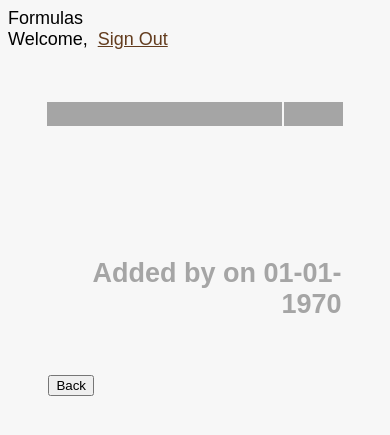
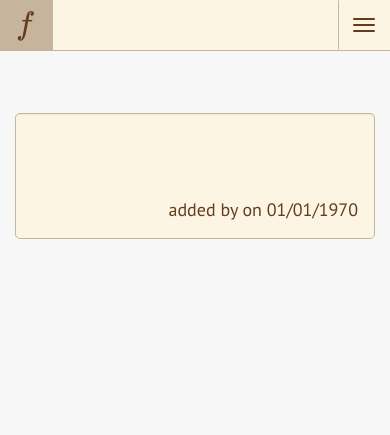
Before and after one commit to aclissold/formulas, a PHP site: page /details.php?FORM_ID=1 in a window 390 px wide. Shown: the top 435 px of the page. Run offline with PHP 8.4, Linux system fonts and the light colour scheme; the visitor is signed in with stand-in values (Sample User, id 1); data that the repository does not hold is empty; some libraries are stand-ins or nearby versions.

Commit message:
Style the details page

```diff
--- /dev/null
+++ b/public_html/css/details.css
@@ -0,0 +1,20 @@
+.formula {
+  color: #633c1e;
+  font-size: 64px;
+  text-align: center;
+}
+
+.formula-description {
+  font-size: 27px;
+  color: #633c1e;
+}
+
+@media screen and (max-width:767px) {
+  .formula {
+    font-size: 32px;
+  }
+
+  .formula-description {
+    font-size: 18px;
+  }
+}
--- a/public_html/css/style.css
+++ b/public_html/css/style.css
@@ -139,6 +139,23 @@
   color: #633c1e;
 }
 
+.well {
+  background-color: #fcf5e3;
+  border-radius: 5px;
+  border: 1px solid #c7b49d;
+  padding: 16px;
+  margin: 42px 0;
+}
+.well h1 {
+  color: #633c1e;
+  font-size: 27px;
+  font-weight: normal;
+}
+.well .caption {
+  color: #633c1e;
+  text-align: right;
+}
+
 .albert {
   margin-left: 8px;
   margin-right: -8px;
--- a/public_html/details.php
+++ b/public_html/details.php
@@ -17,76 +17,86 @@
 
 ?>
 
-<!DOCTYPE html PUBLIC "-//W3C//DTD XHTML 1.0 Transitional//EN" "http://www.w3.org/TR/xhtml1/DTD/xhtml1-transitional.dtd">
-<html xmlns="http://www.w3.org/1999/xhtml">
+<!DOCTYPE html>
+<html lang="en">
 
 <head>
+    <meta charset="utf-8">
+    <meta http-equiv="X-UA-Compatible" content="IE=edge">
+    <meta name="viewport" content="width=device-width, initial-scale=1">
+    <!-- The above 3 meta tags *must* come first in the head; any other head content must come *after* these tags -->
+
 	<meta http-equiv="Content-Type" content="text/html; charset=utf-8" />
-	<title>Formulas</title>
-	<link rel="stylesheet" href="style.css" type="text/css" />
-	<script src="jquery-2.1.4.min.js"></script>
+	<title>Details | Formulas</title>
+
+    <!-- Bootstrap core CSS -->
+    <link href="css/bootstrap.min.css" rel="stylesheet">
+
+    <!-- HTML5 shim and Respond.js for IE8 support of HTML5 elements and media queries -->
+    <!--[if lt IE 9]>
+      <script src="https://oss.maxcdn.com/html5shiv/3.7.2/html5shiv.min.js"></script>
+      <script src="https://oss.maxcdn.com/respond/1.4.2/respond.min.js"></script>
+    <![endif]-->
+
+	<link rel="stylesheet" href="css/style.css" type="text/css" />
+	<link rel="stylesheet" href="css/details.css" type="text/css" />
+	<link rel="stylesheet" href="css/katex.min.css" type="text/css" />
+    <link href='https://fonts.googleapis.com/css?family=PT+Serif' rel='stylesheet' type='text/css'>
+    <link href='https://fonts.googleapis.com/css?family=PT+Sans:400,700' rel='stylesheet' type='text/css'>
 </head>
 
 <body>
-	<div id="header">
-		<div id="left">
-			<label>Formulas</label>
+    <!-- Static navbar -->
+    <nav class="navbar navbar-default navbar-static-top">
+      <div class="navbar-header">
+        <button type="button" class="navbar-toggle collapsed" data-toggle="collapse" data-target="#navbar" aria-expanded="false" aria-controls="navbar">
+          <span class="sr-only">Toggle navigation</span>
+          <span class="icon-bar"></span>
+          <span class="icon-bar"></span>
+          <span class="icon-bar"></span>
+        </button>
+        <a class="navbar-brand navbar-brand-small tex" href="home.php" data-expr="f">f</a>
       </div>
-		<div id="right">
-			<div id="content">
-				Welcome, <?php echo $userRow['USER_NAME']; ?>&nbsp;<a href="logout.php?logout">Sign Out</a>
+      <div id="navbar" class="navbar-collapse collapse">
+        <ul class="user nav navbar-nav navbar-right">
+          <li>
+            <span><?php echo $userRow['USER_NAME']; ?></span>
+            <img alt="Albert" class="albert" src="img/albert.png" width="43" height="43"/>
+            <a href="logout.php?logout">
+              <span class="glyphicon glyphicon-log-out"/>
+            </a>
+          </li>
+        </ul>
+      </div><!--/.nav-collapse -->
+    </nav>
+
+    <div class="container">
+      <div class="well">
+          <h1><?php echo $formulaRow['FORM_NAME']; ?></h1>
+          <div class="category"><?php echo $formulaRow['CATEGORYNAME']; ?></div>
+          <div class="formula tex" data-expr="<?php echo $formulaRow['FORM_FORMULA']; ?>"></div>
+          <div class="caption">
+            added by <?php echo $formulaRow['USERNAME']; ?>
+            on <?php echo date('m/d/Y', strtotime($formulaRow['FORM_DATE']) );?>
           </div>
       </div>
-	</div>
-	<div id="body" style="margin-bottom:100px">
-		<center>
-			<div style="width: 80%; margin-top: 50px">
-				<table style="width:100%" class="category-table">
-					<tr style="background:#a5a5a5">
-						<td style="color:#ffffff; width:80%">
-							<h2><?php echo $formulaRow['FORM_NAME']; ?></h2>
-						</td>
-						<td style="color:#ffffff; width:20%">
-							<h2 style="text-align:center;"><?php echo $formulaRow['CATEGORYNAME']; ?></h2>
-						</td>
-					</tr>
-				</table>
-				<table style="width:100%">
-					<tr>
-						<td>
-							<h1 style="color:#a5a5a5; text-align:center; font-size:60px; margin:100px 0 100px 0;"><?php echo $formulaRow['FORM_FORMULA']; ?></h1>
-						</td>
-					</tr>
-					<tr>
-						<td>
-							<h2 style="color:#a5a5a5; text-align:right;">
-								Added by <?php echo $formulaRow['USERNAME']; ?> on <?php echo date('m-d-Y', strtotime($formulaRow['FORM_DATE']) );?>
-							</h2>
-						</td>
-					</tr>
-				</table>
-				<table style="width:100%;">
-					<tr>
-						<td>
-							<h3 style="color:#a5a5a5; text-align:center;" ><?php echo $formulaRow['FORM_DESC']; ?></h3>
-						</td>
-					</tr>
-				</table>
-				<table style="width:100%; padding:0px;">
-					<tr>
-						<td>
-							<a href="/home.php"><button class="details-cancel-button" type="button" name="cancelAdd">Back</button></a>
-						</td>
-					</tr>
-				</table>
-			</div>
-		</center>
-	</div>
-	<script>
+      <div class="formula-description"><?php echo $formulaRow['FORM_DESC']; ?></div>
+    </div> <!-- /container -->
+
+    <!-- Bootstrap core JavaScript
+    ================================================== -->
+    <!-- Placed at the end of the document so the pages load faster -->
+    <script src="js/jquery-1.11.3.min.js"></script>
+    <script src="js/bootstrap.min.js"></script>
+    <!-- IE10 viewport hack for Surface/desktop Windows 8 bug -->
+    <script src="js/ie10-viewport-bug-workaround.js"></script>
+
+    <!-- KaTeX -->
+    <script src="js/katex.min.js"></script>
+    <script src="js/main.js"></script>
+    <script type="text/javascript">
       $(document).ready(function() {
-            $('#cancelAdd').click(function(event){
-               $('#main-body').load('home.php');
-            });
+        startup();
       });
     </script>
 </body>
```
Lines whose indentation alone changed are shown as unchanged.
